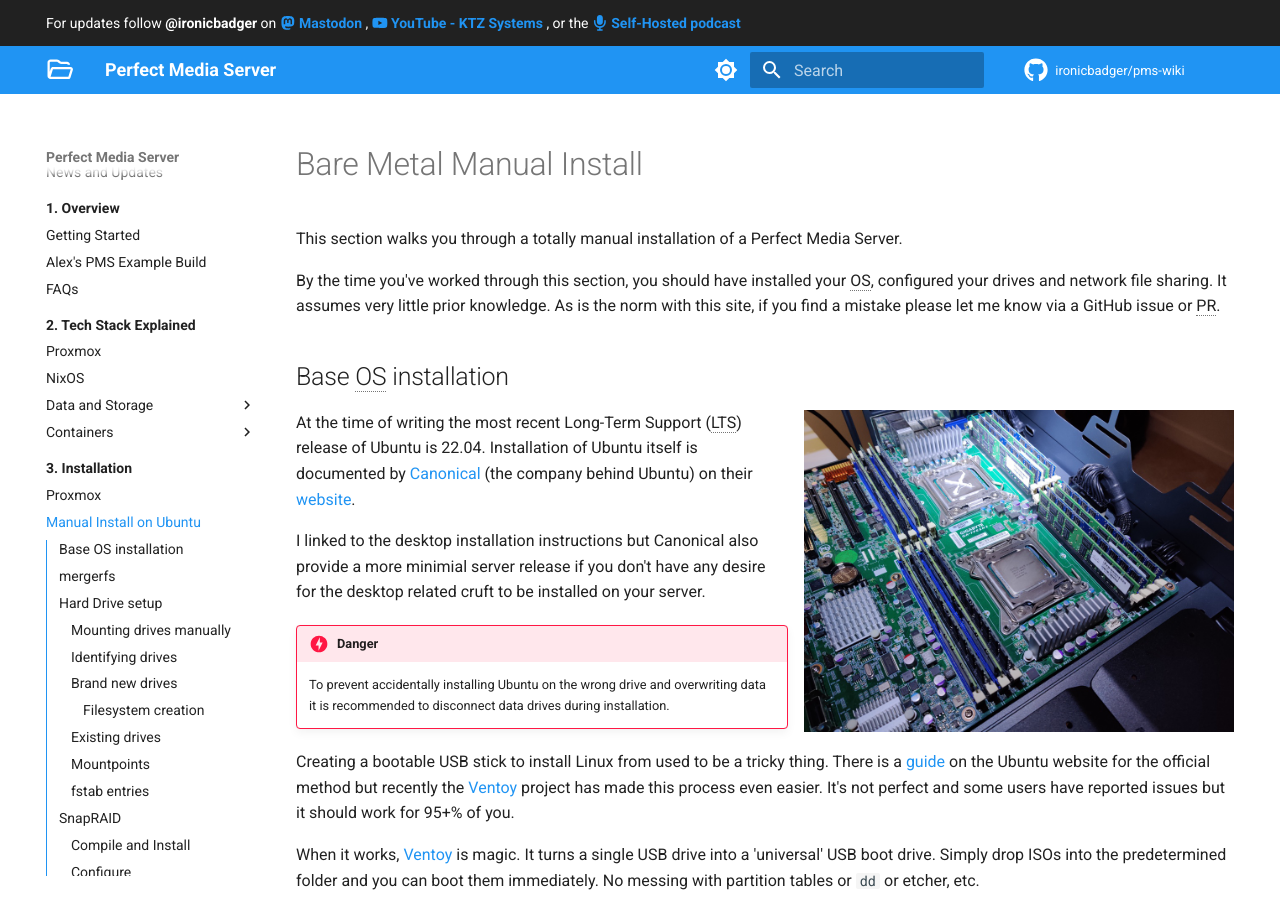
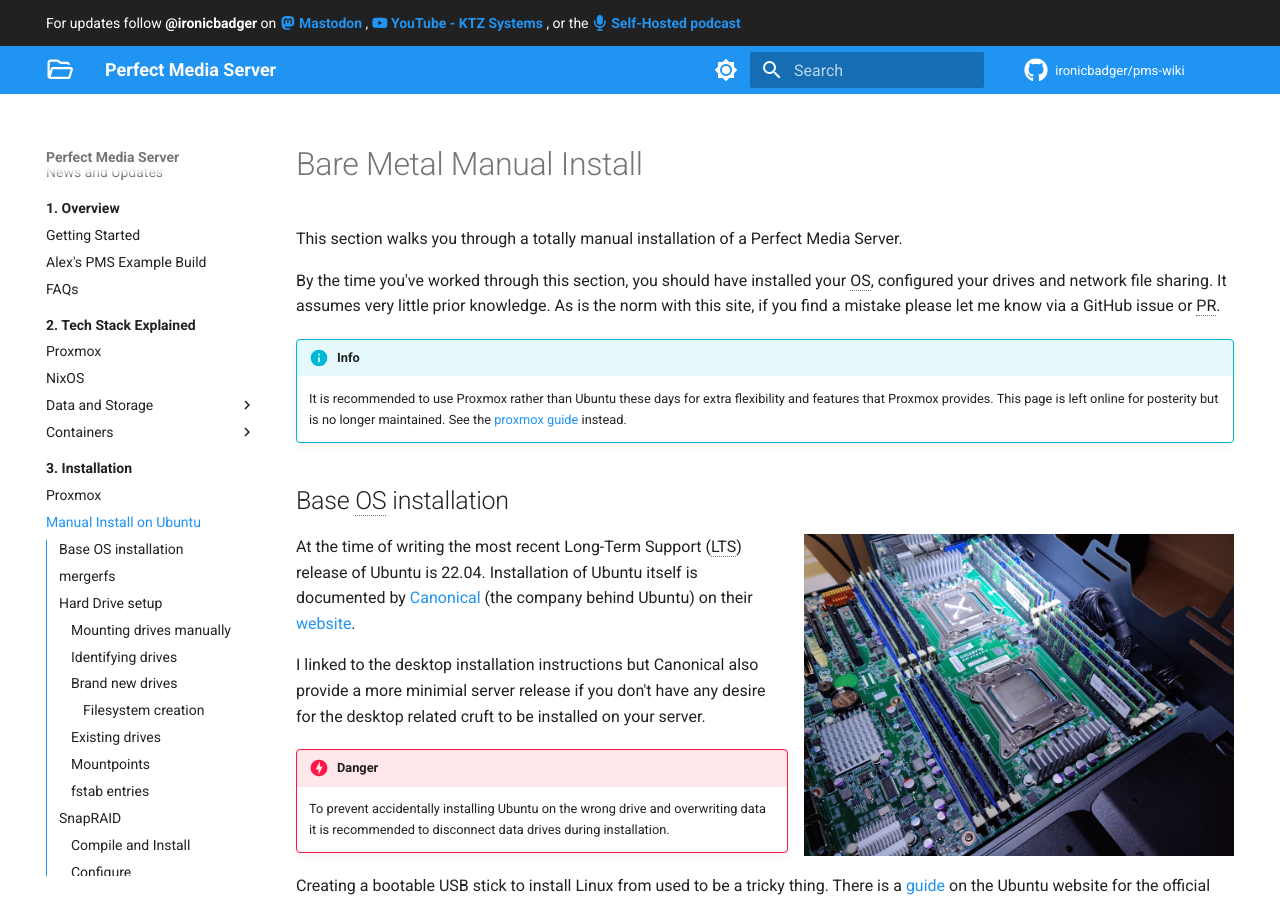
Before and after one commit to ironicbadger/pms-wiki, an MkDocs documentation site: the page built from docs/03-installation/manual-install-ubuntu.md, in a window 1280 px wide and 900 px high. Built offline with MkDocs 1.6.1 and Material for MkDocs 9.7.7, drawn with Linux system fonts in a browser that asks for light colours; some web fonts are replaced; plug-ins that fetch from the network failed and are left out; comment, search, counter and statistics services are not loaded.

Commit message:
adds notice of deprecation

```diff
--- a/docs/03-installation/manual-install-ubuntu.md
+++ b/docs/03-installation/manual-install-ubuntu.md
@@ -3,6 +3,9 @@
 This section walks you through a totally manual installation of a Perfect Media Server.
 
 By the time you've worked through this section, you should have installed your OS, configured your drives and network file sharing. It assumes very little prior knowledge. As is the norm with this site, if you find a mistake please let me know via a GitHub issue or PR.
+
+!!! info
+    It is recommended to use Proxmox rather than Ubuntu these days for extra flexibility and features that Proxmox provides. This page is left online for posterity but is no longer maintained. See the [proxmox guide](./manual-install-proxmox.md) instead.
 
 ## Base OS installation
 
```
